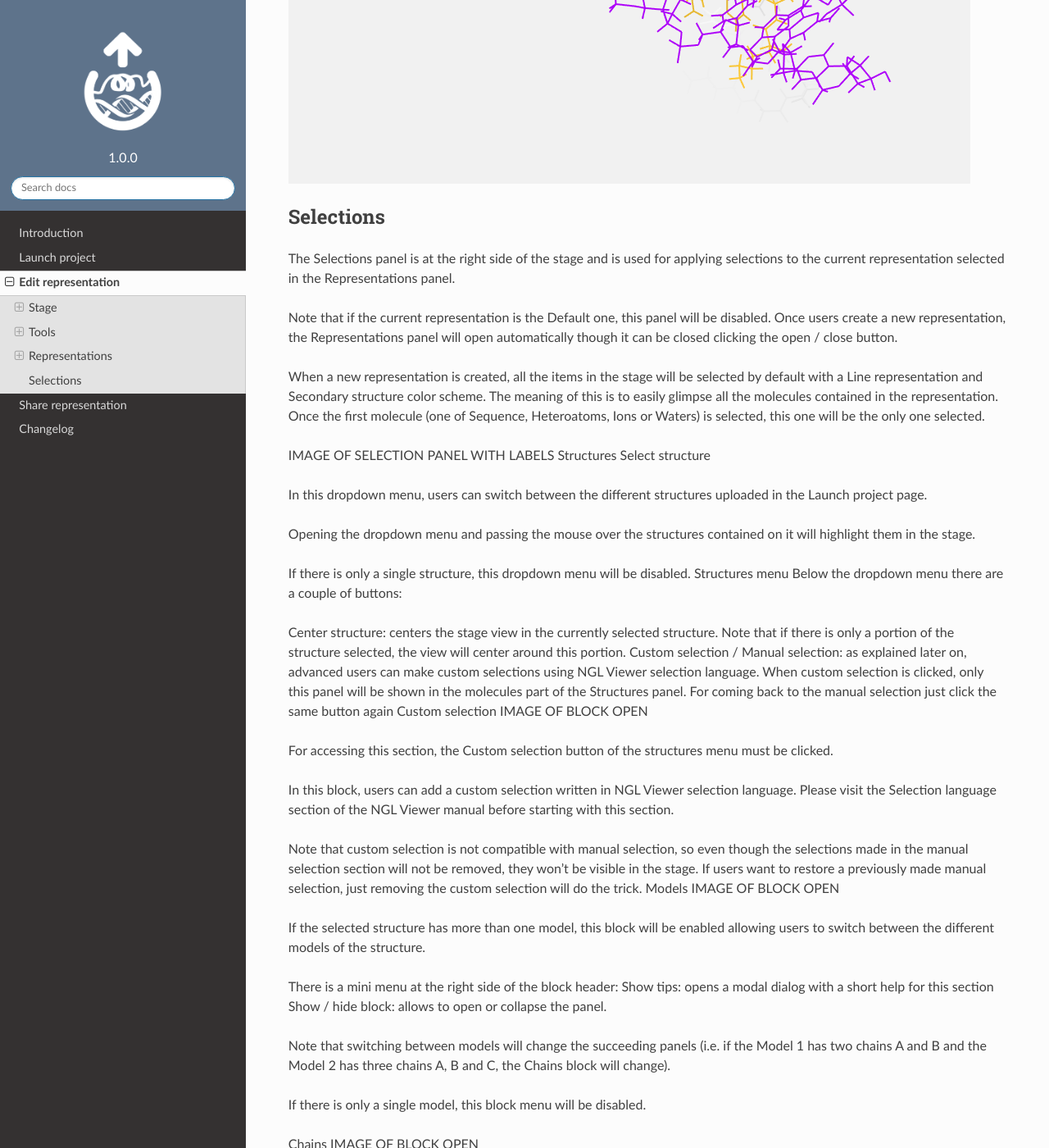
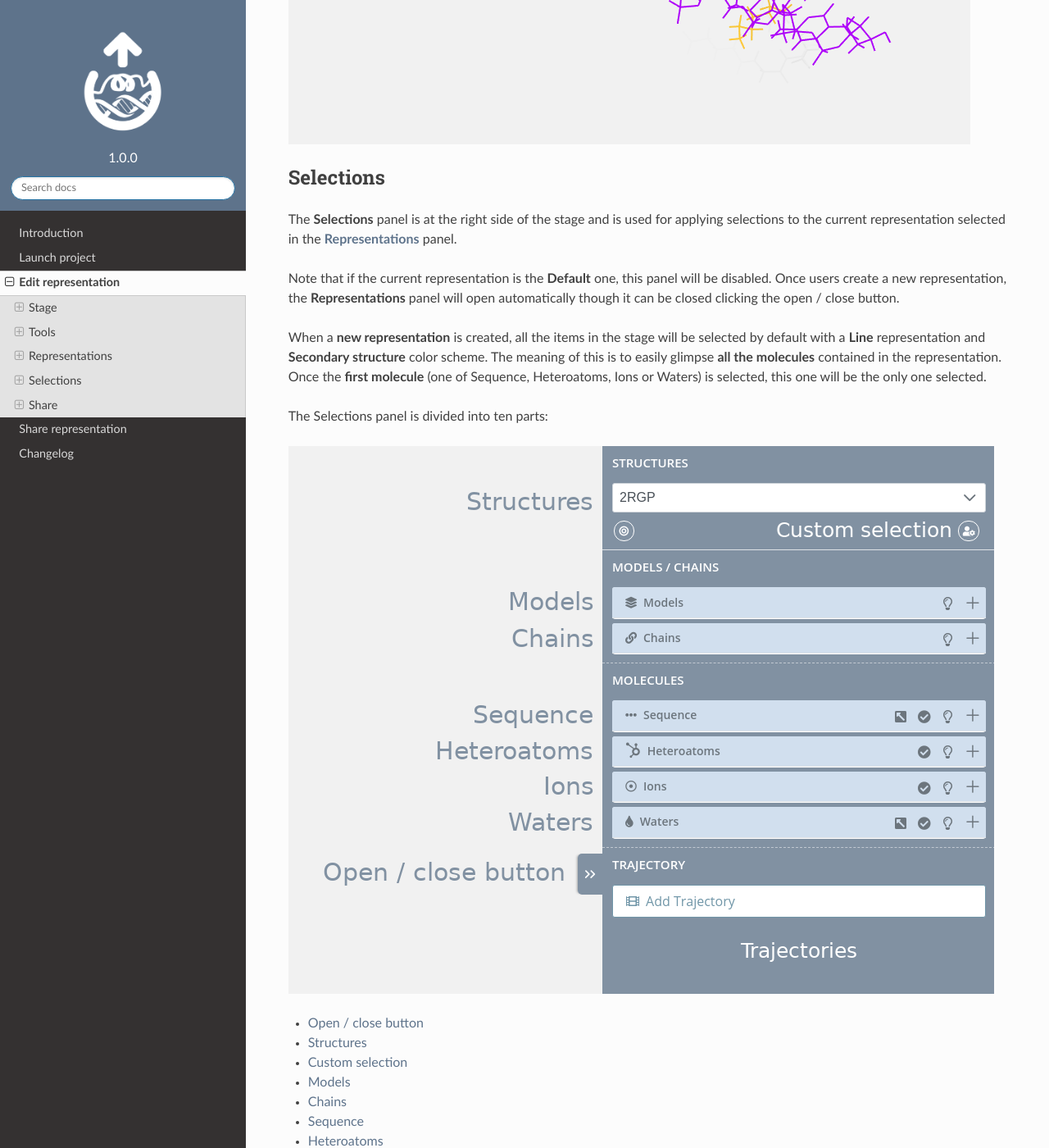
Before and after one commit to gbayarri/3drs_docs, a Sphinx documentation site: the page built from 3drs-docs/docs/source/edit.md, in a window 1280 px wide and 1400 px high, scrolled down 45791 px. Shown: the whole window at 82% size. Built offline with Sphinx 7.4.7 and the Read the Docs theme 2.0.0, drawn with Linux system fonts in a browser that asks for light colours; some of the changed text lies outside the part shown.

Commit message:
Edit - Selections init

```diff
--- a/3drs-docs/docs/source/edit.md
+++ b/3drs-docs/docs/source/edit.md
@@ -302,8 +302,6 @@
 
 Each loaded **structure** can be displayed using a variety of **molecular representations**:
 
-IN EACH POINT SHOW THE SAME STRUCTURE WITH THE RESPECTIVE REPR.
-
 ##### Backbone
 
 Cylinders connect successive residues of unbroken chains by their main backbone atoms, which are **.CA** atoms in case of proteins and **C4'/C3'** atoms for RNA/DNA, respectively. The main backbone atoms are displayed as spheres.
@@ -513,27 +511,47 @@
 
 ## Selections
 
-The Selections panel is at the right side of the stage and is used for applying selections to the current representation selected in the Representations panel.
+The **Selections** panel is at the right side of the stage and is used for applying selections to the current representation selected in the **[Representations](#representations)** panel.
 
-Note that if the current representation is the Default one, this panel will be disabled. Once users create a new representation, the Representations panel will open automatically though it can be closed clicking the open / close button.
+Note that if the current representation is the **Default** one, this panel will be disabled. Once users create a new representation, the **Representations** panel will open automatically though it can be closed clicking the open / close button.
 
-When a new representation is created, all the items in the stage will be selected by default with a Line representation and Secondary structure color scheme. The meaning of this is to easily glimpse all the molecules contained in the representation. Once the first molecule (one of Sequence, Heteroatoms, Ions or Waters) is selected, this one will be the only one selected.
+When a **new representation** is created, all the items in the stage will be selected by default with a **Line** representation and **Secondary structure** color scheme. The meaning of this is to easily glimpse **all the molecules** contained in the representation. Once the **first molecule** (one of Sequence, Heteroatoms, Ions or Waters) is selected, this one will be the only one selected.
 
-IMAGE OF SELECTION PANEL WITH LABELS
-Structures
-Select structure
+The Selections panel is divided into ten parts:
+
+![](_static/edit/edit28.png)
+
+* [Open / close button](#open-close-buttton)
+* [Structures](#structures)
+* [Custom selection](#custom-selection)
+* [Models](#models)
+* [Chains](#chains)
+* [Sequence](#sequence)
+* [Heteroatoms](#heteroatoms)
+* [Ions](#ions)
+* [Waters](#waters)
+* [Trajectories](#trajectories)
+
+### Open / close button
+
+### Structures
+
+#### Select structure
 
 In this dropdown menu, users can switch between the different structures uploaded in the Launch project page.
 
 Opening the dropdown menu and passing the mouse over the structures contained on it will highlight them in the stage.
 
 If there is only a single structure, this dropdown menu will be disabled.
-Structures menu
+
+#### Structures menu
+
 Below the dropdown menu there are a couple of buttons:
 
 Center structure: centers the stage view in the currently selected structure. Note that if there is only a portion of the structure selected, the view will center around this portion.
 Custom selection / Manual selection: as explained later on, advanced users can make custom selections using NGL Viewer selection language. When custom selection is clicked, only this panel will be shown in the molecules part of the Structures panel. For coming back to the manual selection just click the same button again
-Custom selection
+
+### Custom selection
 IMAGE OF BLOCK OPEN
 
 For accessing this section, the Custom selection button of the structures menu must be clicked.
@@ -541,7 +559,8 @@
 In this block, users can add a custom selection written in NGL Viewer selection language. Please visit the Selection language section of the NGL Viewer manual before starting with this section.
 
 Note that custom selection is not compatible with manual selection, so even though the selections made in the manual selection section will not be removed, they won’t be visible in the stage. If users want to restore a previously made manual selection, just removing the custom selection will do the trick.
-Models
+
+### Models
 IMAGE OF BLOCK OPEN
 
 If the selected structure has more than one model, this block will be enabled allowing users to switch between the different models of the structure.
@@ -554,7 +573,7 @@
 
 If there is only a single model, this block menu will be disabled.
 
-Chains
+### Chains
 IMAGE OF BLOCK OPEN
 
 If the selected model of the current structure has more than one chain, this block will be enabled allowing users to switch between the different models of the structure.
@@ -568,9 +587,11 @@
 Note that if the structure has no chains, all the molecules will be automatically assigned to the Chain A. If the structure has one or more chains but some of its molecules have no chain, these “orphan” molecules will be assigned to a mock Chain @.
 
 If there is only a single chain, this block menu will be disabled.
-Sequence
+
+### Sequence
 There are two ways to perform sequence residues selection: directly through the block in the Selection panel or though the Zoom window:
-Selection panel block
+
+#### Selection panel block
 
 IMAGE OF BLOCK OPEN
 
@@ -595,7 +616,7 @@
 IMAGE OF ERROR NOTIFICATION
 
 If there are no residues in the selected structure (i.e. an heteroatom), this block menu will be disabled.
-Zoom window
+#### Zoom window
 IMAGE OF WINDOW
 
 This window shows the same information of the Sequences block but in a little more detail, adding the ability of selecting α-helices and β-sheets if they are present in the structure.
@@ -620,7 +641,8 @@
 Note that multiple selections are only allowed between residues of the same Model and Chain. Trying to select multiple residues from different Model and / or Chain will show an error notification:
 
 IMAGE OF ERROR NOTIFICATION
-Heteroatoms
+
+### Heteroatoms
 IMAGE OF BLOCK OPEN
 
 This block shows all the heteroatoms of the structure.
@@ -640,7 +662,8 @@
 Clicking on the Center button of each heteroatom will do a zoom on it.
 
 If there are no heteroatoms in the selected structure, this block menu will be disabled.
-Ions
+
+### Ions
 IMAGE OF BLOCK OPEN
 
 This block shows all the ions of the structure.
@@ -660,9 +683,11 @@
 Clicking on the Center button of each ion will do a zoom on it.
 
 If there are no ions in the selected structure, this block menu will be disabled.
-Waters
+
+### Waters
 There are two ways to perform waters selection: directly through the block in the Selection panel or though the Zoom window:
-Selection panel block
+
+#### Selection panel block
 
 IMAGE OF BLOCK OPEN
 
@@ -688,7 +713,8 @@
 IMAGE OF ERROR NOTIFICATION
 
 If there are no water molecules in the selected structure, this block menu will be disabled.
-Zoom window
+
+#### Zoom window
 IMAGE OF WINDOW
 
 This window shows the same information of the Waters block but in a little more detail.
@@ -710,11 +736,11 @@
 
 IMAGE OF ERROR NOTIFICATION
 
-Trajectories
+### Trajectories
 
 Each structure can be linked to a trajectory. In this section, initially there is a button that opens a modal window for uploading this trajectory associated with the structure.
 
-Add trajectory
+#### Add trajectory
 
 This modal window allows uploading a single trajectory. Note that depending on the file size, the process can take a last. After uploading it to the server it will be processed through MDsrv.
 
@@ -725,11 +751,12 @@
 In the 1.0.0. version, only XTC and DCD formats are accepted and the maximum file size is 500MB.
 
 
-Player
+#### Player
 IMAGE OF PLAYER
 
 Once the trajectory has been uploaded and processed in the backend, it can be played through the trajectory player. In this player, trajectories can be played, paused or played manually frame by frame.
-Settings
+
+#### Settings
 IMAGE OF BLOCK OPEN
 
 This block allows users to modify the trajectory settings.
@@ -745,23 +772,23 @@
 Loop: if enabled plays the trajectory indefinitely.
 Autoplay: if enabled plays the trajectory automatically.
 
-Share
+## Share
 The Share button, located at the top right of the stage, opens a modal window for creating a shared version of the current project.
 
 IMAGE OF SHARED WINDOW
 
 In this window, users must follow three steps:
 
-Draft
+### Draft
 
 Take a look at the project Draft. This Draft is an exact copy of the Shared project so it allows users to figure how the final project will look.
 
 Note that as a draft version of the final Shared page, some of the actions are disabled in this draft page: Embed code, QR code generation and fork project. The rest of the actions are exactly the same as in the final Shared version.
 
-Fork
+### Fork
 Be sure to agree with the fork permissions. Note that once the project is shared, if fork is enabled, every user with the Share representation link will  be able to fork and edit it.
 
-Share
+### Share
 Finally, clicking the Share project button will generate a new read-only project with a different identifier. Once the button is pressed, three new sections will appear in the modal window.
 
 IMAGE OF SHARED WINDOW WITH NEW PROPERTIES
```
Also changed, not shown: 3drs-docs/docs/source/_static/edit/Screenshot from 2021-05-26 16-07-44.png (added), 3drs-docs/docs/source/_static/edit/Screenshot from 2021-05-26 16-07-53.png (added), 3drs-docs/docs/source/_static/edit/edit28.png (added).
